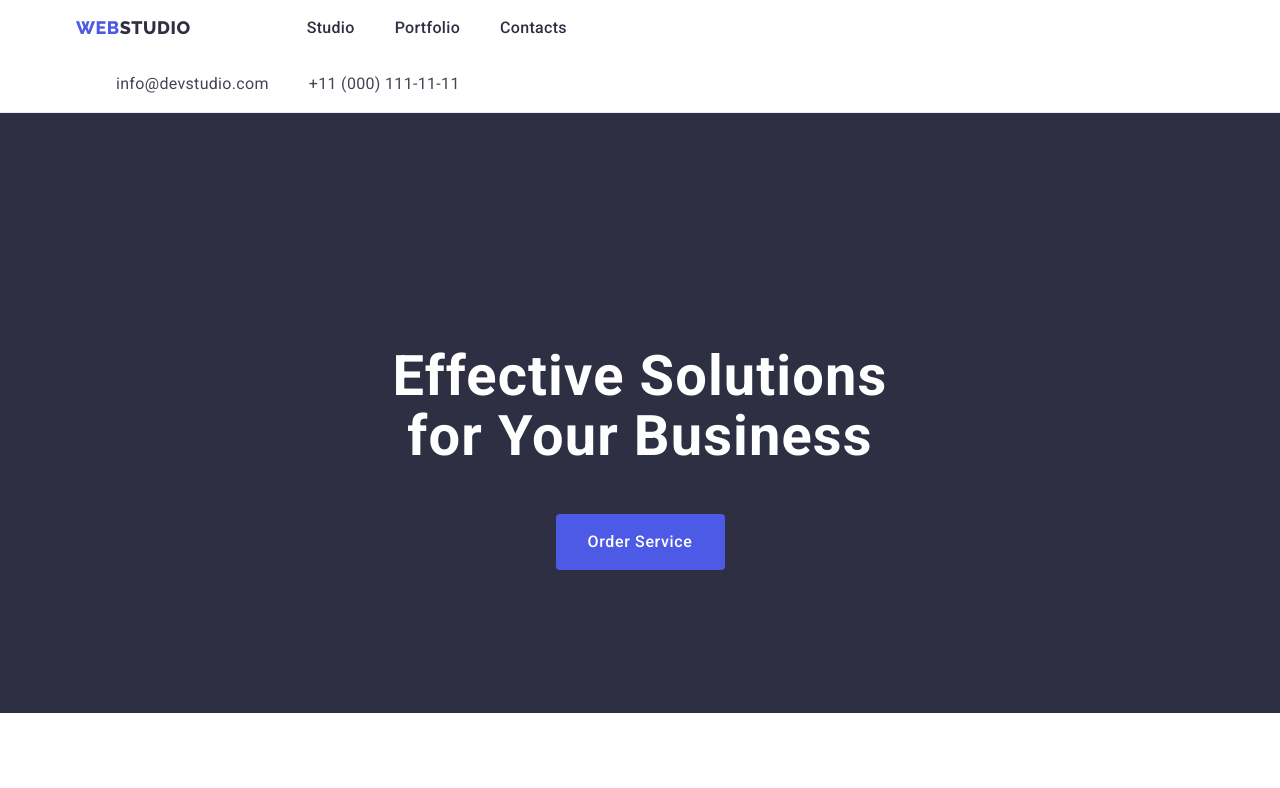
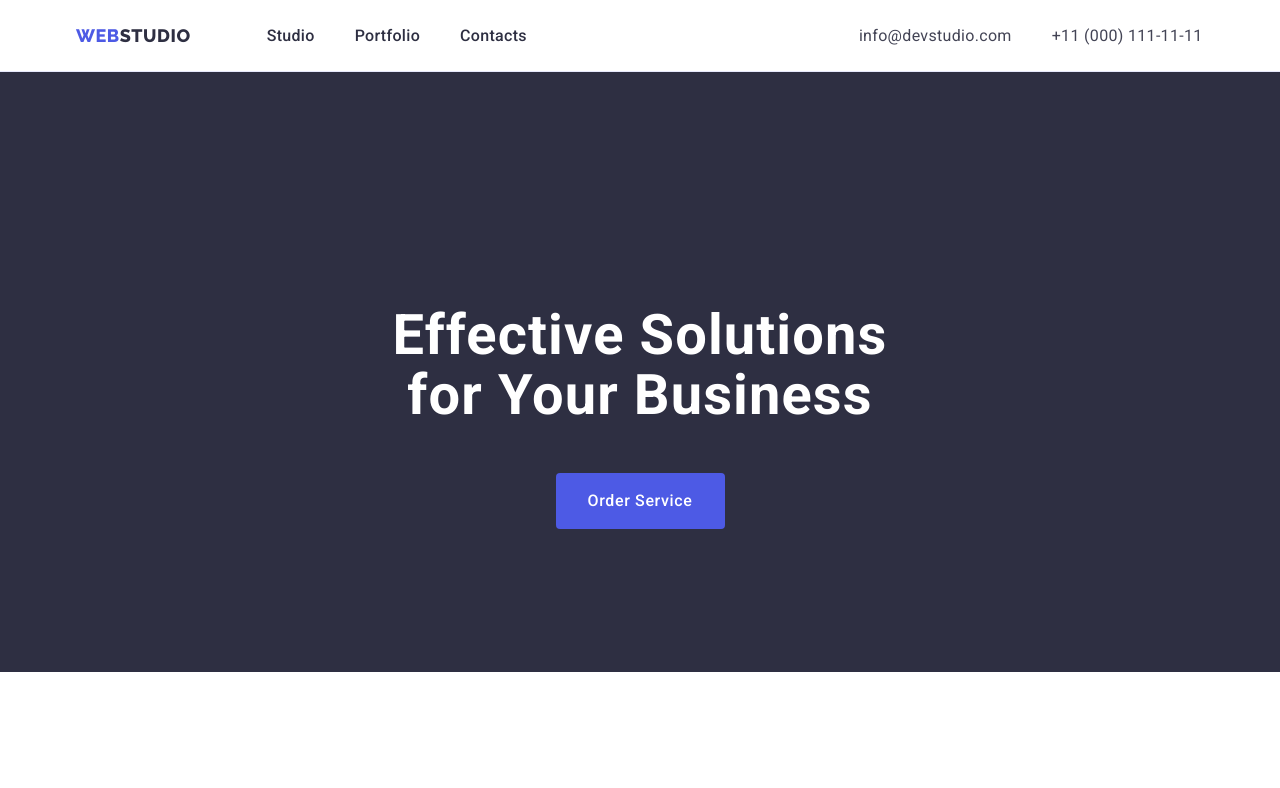
Before and after one commit to tymnik/goit-markup-hw-03, a plain HTML site: page index.html in a window 1280 px wide. Shown: the top 788 px of the page. Drawn offline with nearby package versions, Linux system fonts and the light colour scheme.

Commit message:
Update css

```diff
--- a/css/styles.css
+++ b/css/styles.css
@@ -31,8 +31,6 @@ img {
     width: 1158px;
     padding: 0 15px;
     margin: 0 auto;
-    display: flex;
-    flex-direction: column;
 }
 
 main {
@@ -41,6 +39,8 @@ main {
 
 .list {
     list-style: none;
+    margin: 0;
+    padding-left: 0;
 }
 
 .link {
@@ -62,6 +62,7 @@ main {
 
 .header {
     border-bottom: 1px solid #e7e9fc;
+    height: 72px;
 }
 
 .header-content {
@@ -71,6 +72,8 @@ main {
 .header-nav {
     display: flex;
     align-items: center;
+    margin-right: 332px;
+    padding: 24px 0;
 }
 
 .nav-link {
@@ -101,6 +104,7 @@ main {
     font-style: normal;
     display: flex;
     gap: 40px;
+    padding: 24px 0;
 }
 
 .address {
```
